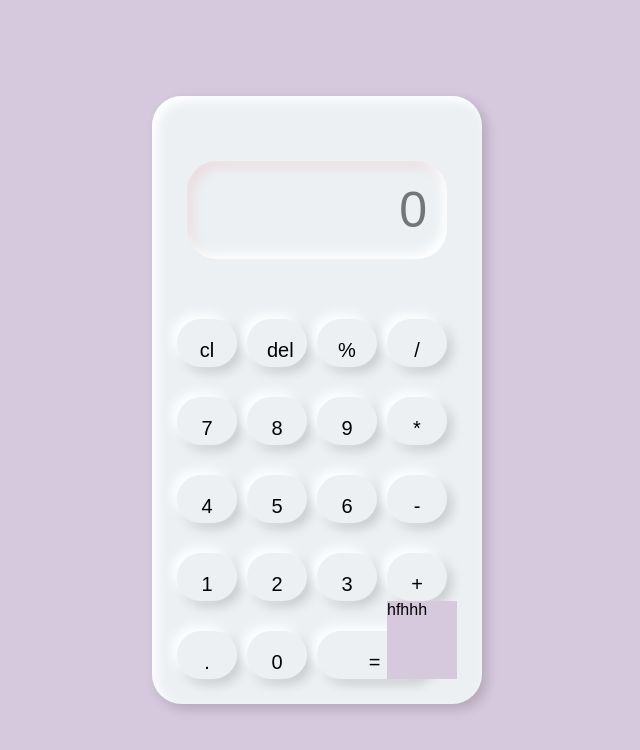
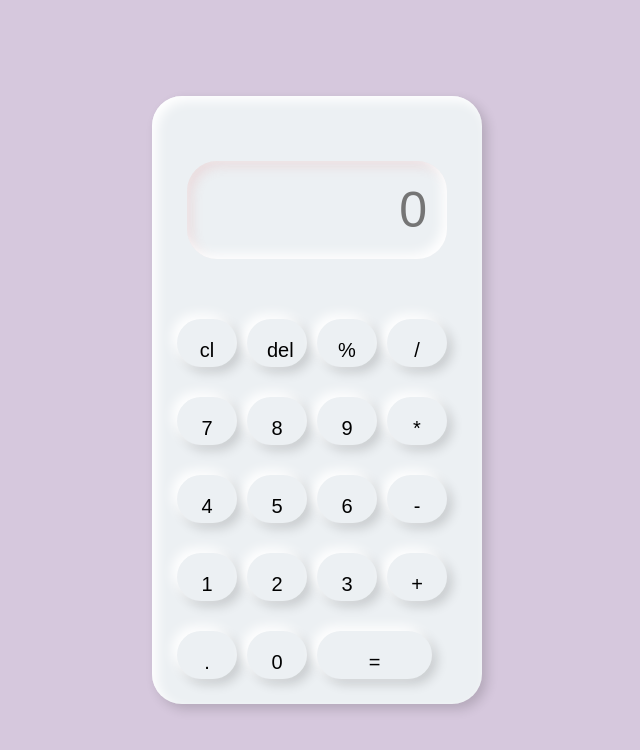
Before and after one commit to sekar-ds/calculator-js, a plain HTML site: page index.html in a window 1280 px wide. Shown: the whole page, without its empty margins (323-963 px from the left). Drawn offline with Linux system fonts and the light colour scheme.

Commit message:
Update index.html

```diff
--- a/index.html
+++ b/index.html
@@ -32,7 +32,7 @@
     <button onclick="display('.')">.</button>
     <button onclick="display('0')">0</button>
     <button onclick="calculate()"class=equal>=</button>
-    <p>hfhhh</p>
+
 
 </div>
     </div>
```
